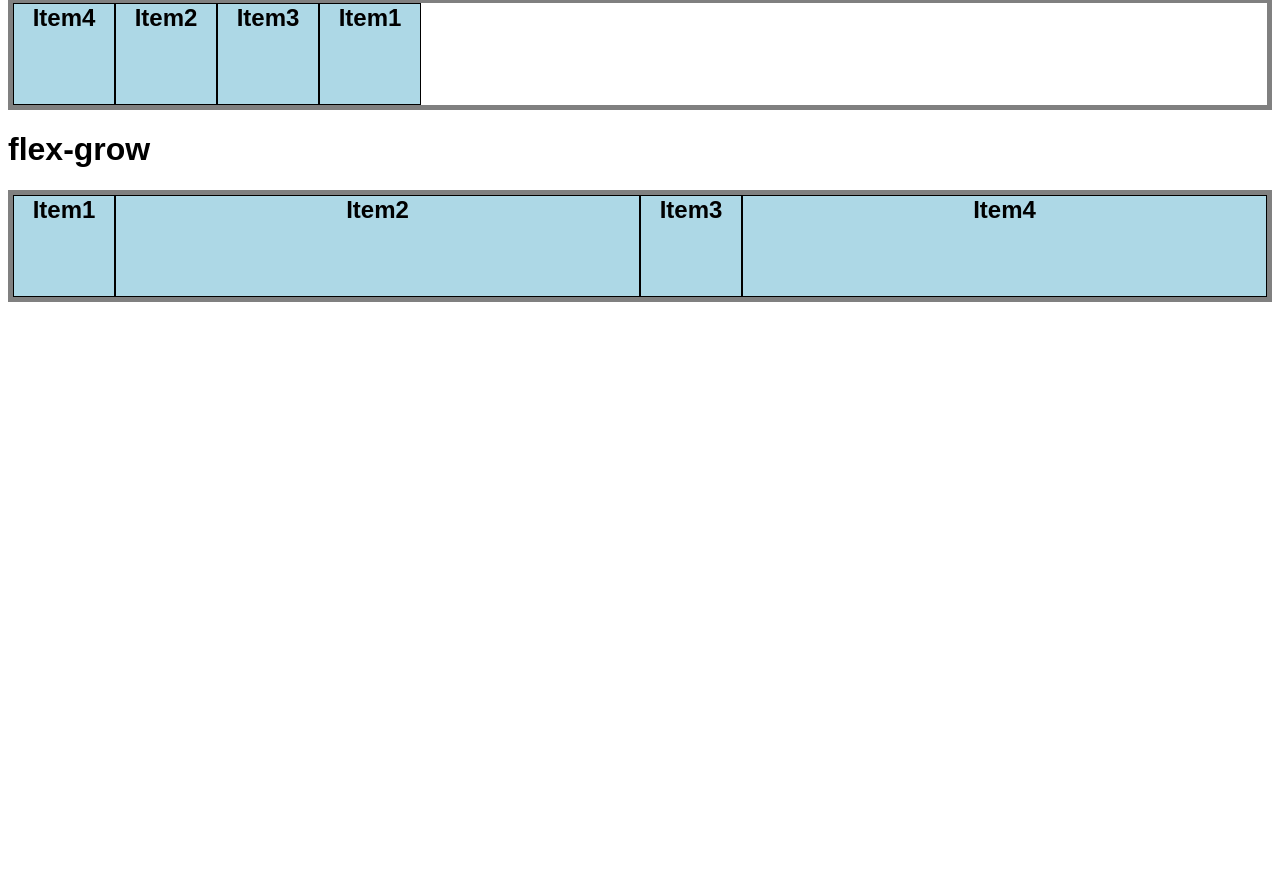
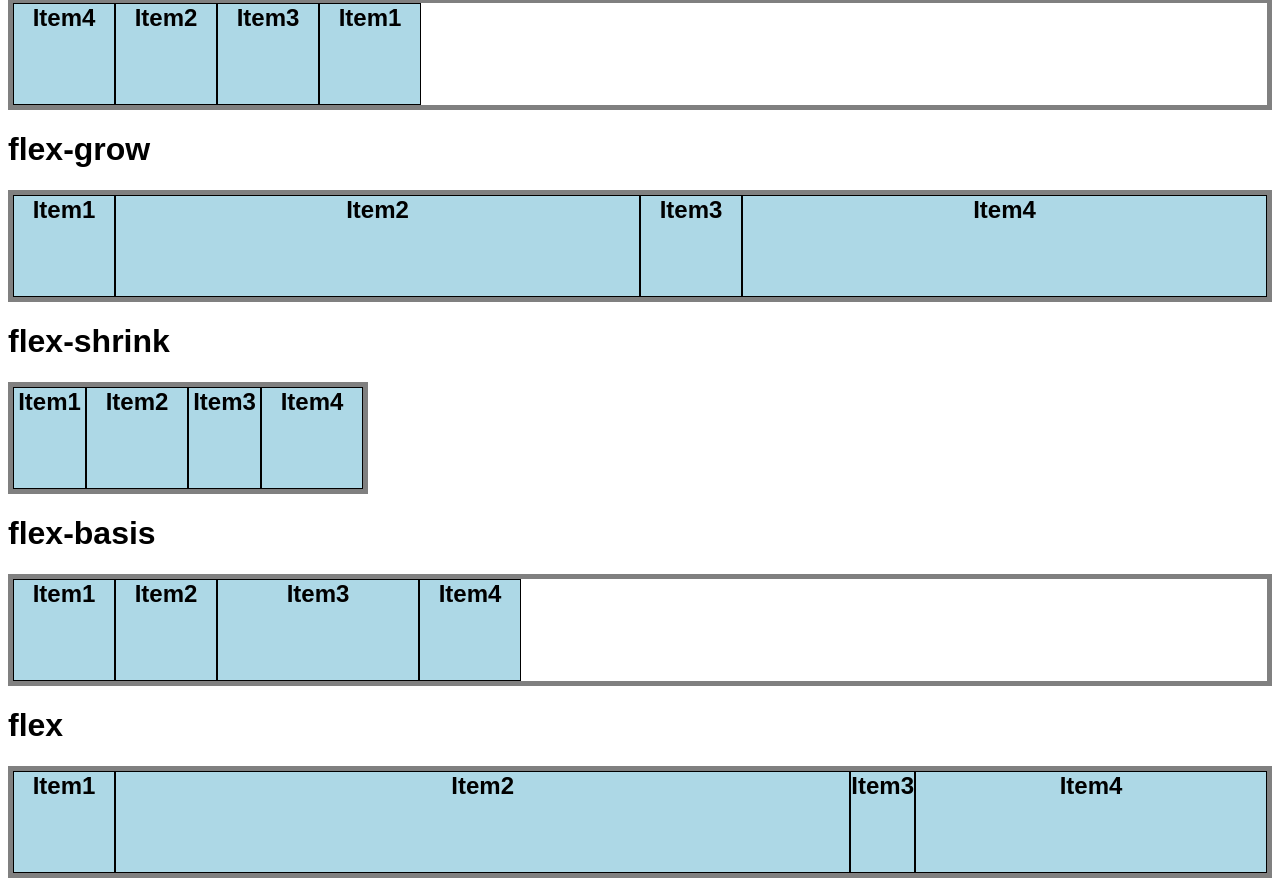
Before and after one commit to smsahariar/css-flexbox, a plain HTML site: page index.html in a window 1280 px wide. Shown: the part 6399-7285 px from the top of the page. Before the commit the page ends 6709 px from the top, so only its background shows below. Drawn offline with Linux system fonts and the light colour scheme.

Commit message:
final commit

```diff
--- a/index.html
+++ b/index.html
@@ -244,5 +244,26 @@
       <div class="box">Item3</div>
       <div class="box grow">Item4</div>
     </div>
+    <h1>flex-shrink</h1>
+    <div class="container" id="container25">
+      <div class="box normal">Item1</div>
+      <div class="box shrink">Item2</div>
+      <div class="box normal">Item3</div>
+      <div class="box shrink">Item4</div>
+    </div>
+    <h1>flex-basis</h1>
+    <div class="container" id="container26">
+      <div class="box">Item1</div>
+      <div class="box">Item2</div>
+      <div class="box basis">Item3</div>
+      <div class="box">Item4</div>
+    </div>
+    <h1>flex</h1>
+    <div class="container" id="container27">
+      <div class="box">Item1</div>
+      <div class="box flex1">Item2</div>
+      <div class="box flex2">Item3</div>
+      <div class="box flex3">Item4</div>
+    </div>
   </body>
 </html>
--- a/style.css
+++ b/style.css
@@ -137,3 +137,31 @@ body {
 .grow {
   flex-grow: 2;
 }
+#container25 {
+  display: flex;
+  width: 350px;
+}
+.normal {
+  flex-shrink: 1;
+}
+.shrink {
+  flex-shrink: 0;
+}
+#container26 {
+  display: flex;
+}
+.basis {
+  flex-basis: 200px;
+}
+#container27 {
+  display: flex;
+}
+.flex1 {
+  flex: 1 0 0px;
+}
+.flex2 {
+  flex: 0 1 0px;
+}
+.flex3 {
+  flex: 0 0 350px;
+}
```
